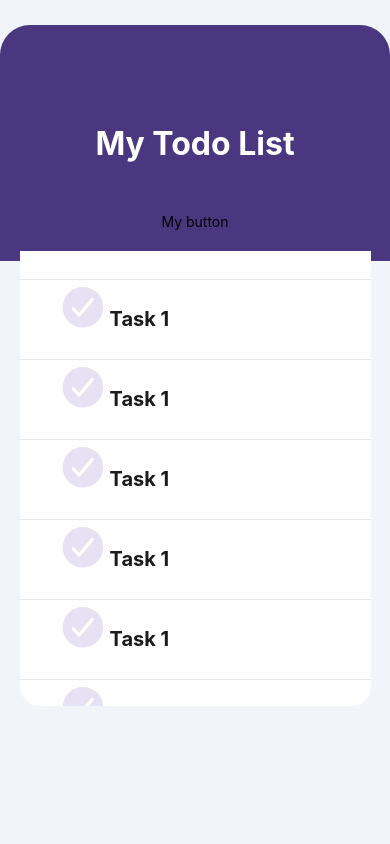
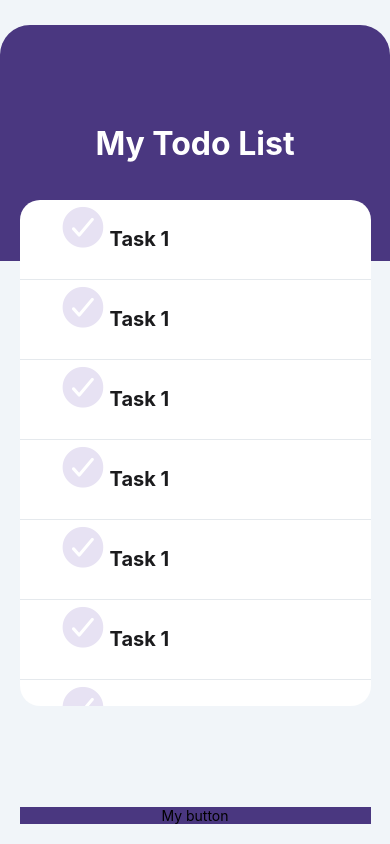
Before and after one commit to Sandun-Induranga/Todo-App-by-usting-React-Native, a React Native app: screen / in a window 390 px wide. Built offline with nearby package versions, Linux system fonts and the light colour scheme.

Commit message:
Content Updated

```diff
--- a/App.js
+++ b/App.js
@@ -58,7 +58,7 @@ export default function App() {
           </Text>
         </View>
       </View>
-      <View>
+      <View style={styles.btnAdd}>
         <TouchableOpacity style={styles.btn}>
           <Text>My button</Text>
         </TouchableOpacity>
@@ -111,14 +111,16 @@ const styles = StyleSheet.create({
     paddingLeft: 40,
   },
   btn: {
-    position: "absolute",
-    bottom: 10,
-    width: "90%",
-    left: "5%",
     backgroundColor: "#4A3780",
     height: 60,
     flex: 1,
     justifyContent: "center",
     alignItems: "center",
   },
+  btnAdd: {
+    position: "absolute",
+    bottom: 20,
+    width: "90%",
+    left: "5%",
+  },
 });
```
